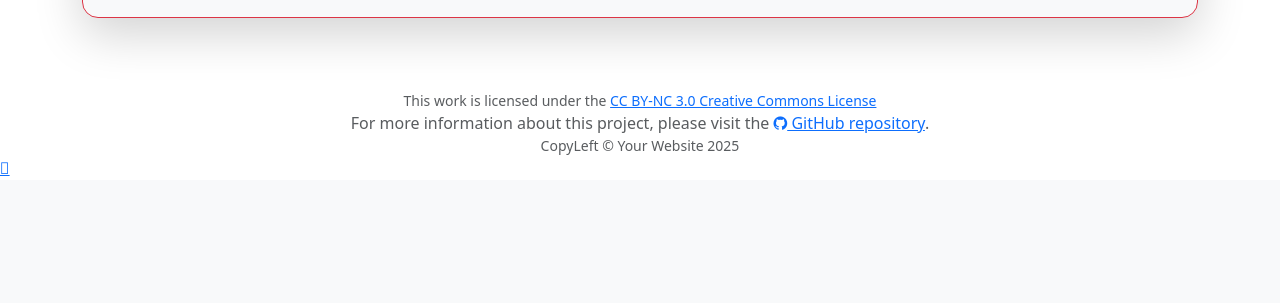
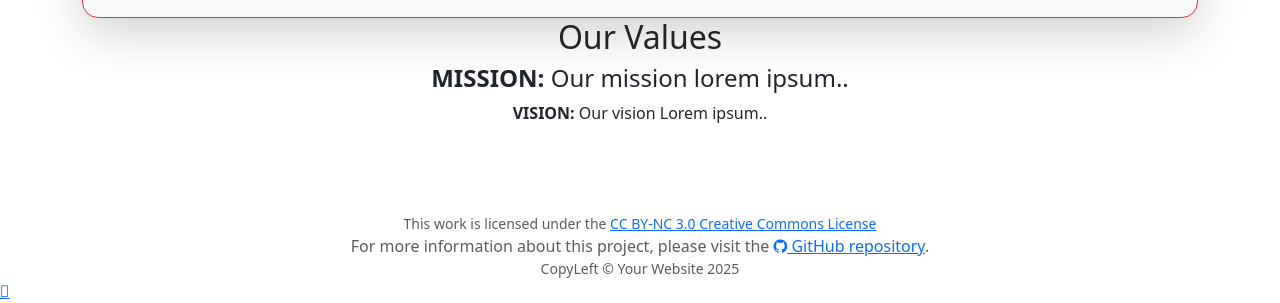
Before and after one commit to Tiozao-do-Linux/GNU-ADMW, a Django app: template templates/about.html in a window 1280 px wide. Shown: the part 997-1300 px from the top of the page. Before the commit the page ends 1173 px from the top, so only its background shows below. Run offline with Django 5.2, Linux system fonts and the light colour scheme; the template is opened without the code that fills it, so the values that code supplies are empty; parts of the project's set-up code (start-up, migrations or seed data) failed here and were passed over.

Commit message:
Refactor generic templates

```diff
--- a/templates/about.html
+++ b/templates/about.html
@@ -5,8 +5,11 @@
 {% block subtitle %} - {% trans 'About Page' %}{% endblock %}
 
 {% block content %}
-<h1>{% trans 'About Page' %}</h1>
-<hr>
+<div class="jumbotron">
+	<h1>{% trans 'About Page' %}</h1>
+	<hr>
+  </div>
+
 <div class="container-fluid bg-1 text-center">
 	<h2>What is GNU-ADMW?</h2>
 	<img src="{% static 'img/active-directory.png' %}" class="img-fluid mx-auto d-block" alt="linux-x-microsoft" width="400">
@@ -24,4 +27,10 @@
 		<p>Domain Group Can Login: {{ ad_group_can_login }}</p>
 	</fieldset>
 </div>
+<div class="container-fluid bg-grey text-center">
+	<h2>Our Values</h2>
+	<h4><strong>MISSION:</strong> Our mission lorem ipsum..</h4>
+	<p><strong>VISION:</strong> Our vision Lorem ipsum..
+</div>
+
 {% endblock %}
--- a/templates/login.html
+++ b/templates/login.html
@@ -5,8 +5,10 @@
 {% block subtitle %} - {% trans 'Login Page' %}{% endblock %}
 
 {% block content %}
-	<h1>{% trans 'Login Page' %}</h1>
-	<hr>
+	<div class="jumbotron">
+		<h1>{% trans 'Login Page' %}</h1>
+		<hr>
+  	</div>
 
 	<div class="row">
 		<div class="col">
```
Also changed, not shown: templates/home.html (+7 -3 lines), templates/logout.html (+5 -2 lines).
